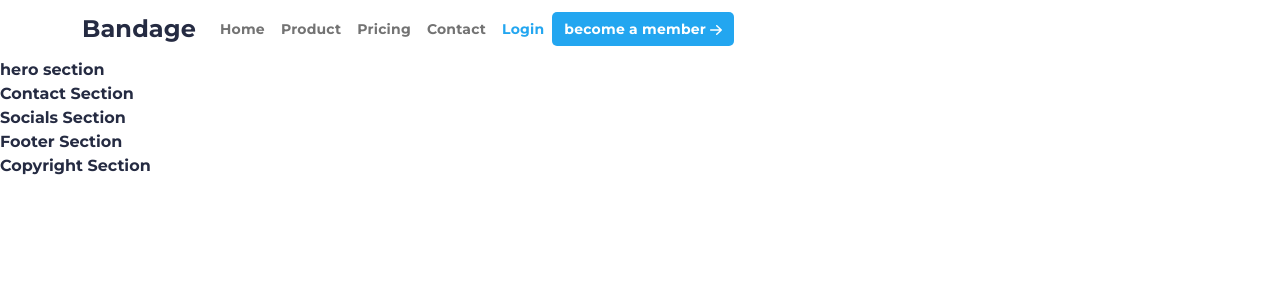
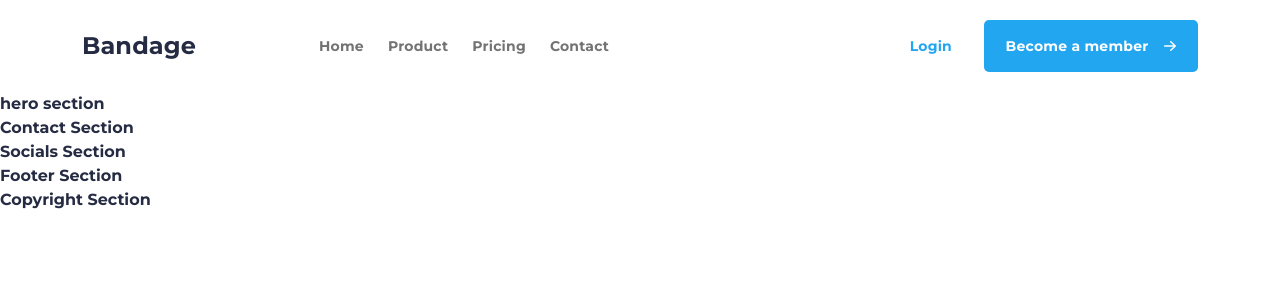
Before and after one commit to aleksi-svaridze/bandage, a React (Create React App) app: page / in a window 1280 px wide. Shown: the top 300 px of the page. Built offline with nearby package versions, Linux system fonts and the light colour scheme.

Commit message:
Finished: Navbar Component

```diff
--- a/src/components/Navbar.js
+++ b/src/components/Navbar.js
@@ -3,17 +3,18 @@ import RightArrow from '../icons/right-arrow.svg';
 
 const Navbar = () => {
     return (
-        <nav className="navbar navbar-expand-lg">
+        <nav className="navbar navbar-expand-lg py-20">
             <div className="container">
-                <a className="navbar-brand text-blue-dark text-capitalize" href="/">bandage</a>
+
+                <a className="navbar-brand text-blue-dark text-capitalize m-0" href="/">bandage</a>
 
                 <button className="navbar-toggler" type="button" data-bs-toggle="collapse" data-bs-target="#navbarNav" aria-controls="navbarNav" aria-expanded="false" aria-label="Toggle navigation">
                     <span className="navbar-toggler-icon"></span>
                 </button>
 
-                <div className="collapse navbar-collapse" id="navbarNav">
+                <div className="collapse navbar-collapse justify-content-end" id="navbarNav">
 
-                    <ul className="navbar-nav">
+                    <ul className="navbar-nav column-gap-2 me-auto ms-115">
                         <li className="nav-item">
                             <a className="nav-link text-gray text-capitalize" href="/">Home</a>
                         </li>
@@ -28,16 +29,17 @@ const Navbar = () => {
                         </li>
                     </ul>
 
-                    <ul className="navbar-nav align-items-center">
+                    <ul className="navbar-nav column-gap-4 align-items-lg-center">
                         <li className="nav-item">
                             <a className="nav-link text-blue-light text-capitalize" href="/">login</a>
                         </li>
                         <li className="nav-item">
-                            <a className="btn border-0 btn-primary bg-blue-light text-white" href="/">become a member <img src={RightArrow} alt="Right arrow" /> </a>
+                            <a className="text-decoration-none d-flex align-items-center justify-content-center column-gap-3 border-0 btn-primary bg-blue-light text-white" href="/">Become a member <img src={RightArrow} alt="Right arrow" /> </a>
                         </li>
                     </ul>
 
                 </div>
+
             </div>
         </nav>
     )
--- a/src/styles/css/main.css
+++ b/src/styles/css/main.css
@@ -29,12 +29,27 @@ body {
   background-color: #737373 !important;
 }
 
+.ms-115 {
+  margin-left: 0;
+}
+
+.py-20 {
+  padding: 20px 0;
+}
+
+@media screen and (min-width: 992px) {
+  .ms-115 {
+    margin-left: 115px;
+  }
+}
 .btn-primary {
   font-size: 14px !important;
   font-weight: 700 !important;
   line-height: 22px !important;
   letter-spacing: 0.2px !important;
   border-radius: 5px !important;
+  height: 52px;
+  width: 214px;
 }
 
 .navbar-brand {
--- a/src/styles/scss/main.scss
+++ b/src/styles/scss/main.scss
@@ -3,6 +3,7 @@
 @import './partials/root';
 
 @import './partials/utilities/colors';
+@import './partials/utilities/spacing';
 
 @import './partials/components/btns';
 
--- a/src/styles/scss/partials/components/_btns.scss
+++ b/src/styles/scss/partials/components/_btns.scss
@@ -4,4 +4,6 @@
     line-height: 22px !important;
     letter-spacing: 0.2px !important;
     border-radius: 5px !important;
+    height: 52px;
+    width: 214px;
 }
--- /dev/null
+++ b/src/styles/scss/partials/utilities/_spacing.scss
@@ -0,0 +1,11 @@
+.ms-115 {
+    margin-left: 0;
+}
+.py-20 {
+    padding: 20px 0;
+}
+@media screen and (min-width: 992px) {
+    .ms-115 {
+        margin-left: 115px;
+    }
+}
```
Also changed, not shown: 1 other file (tests, documents, lock files or other folders).
